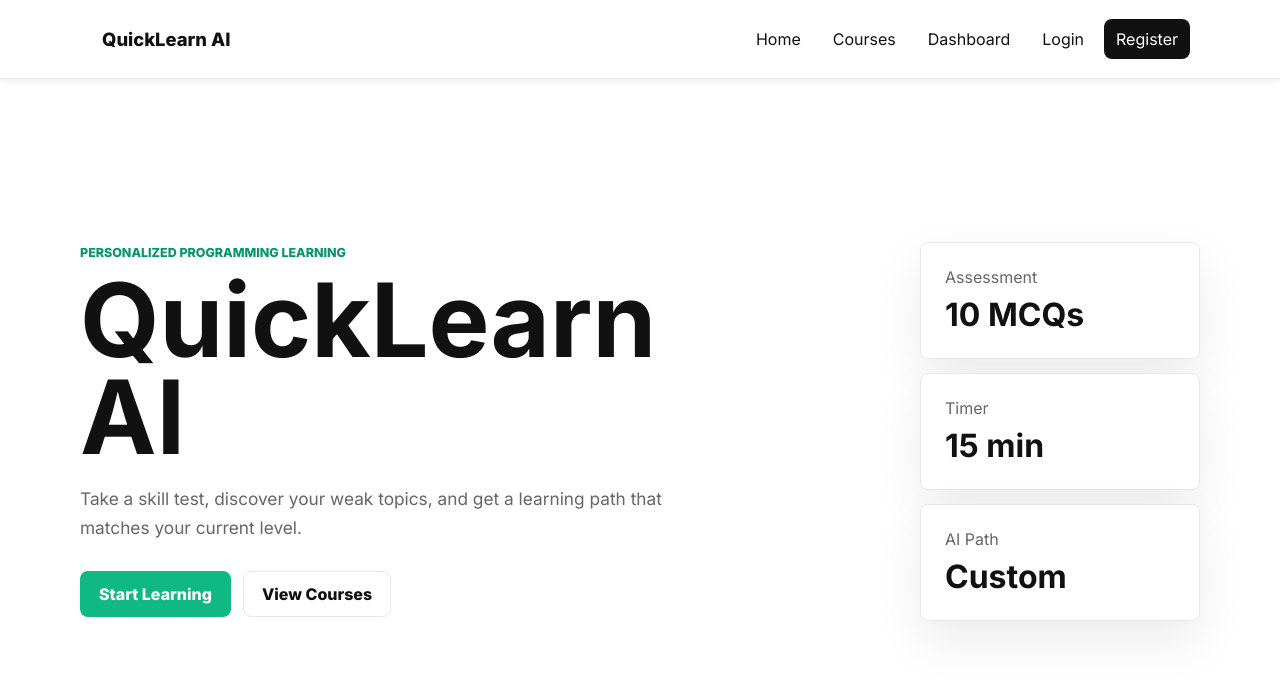
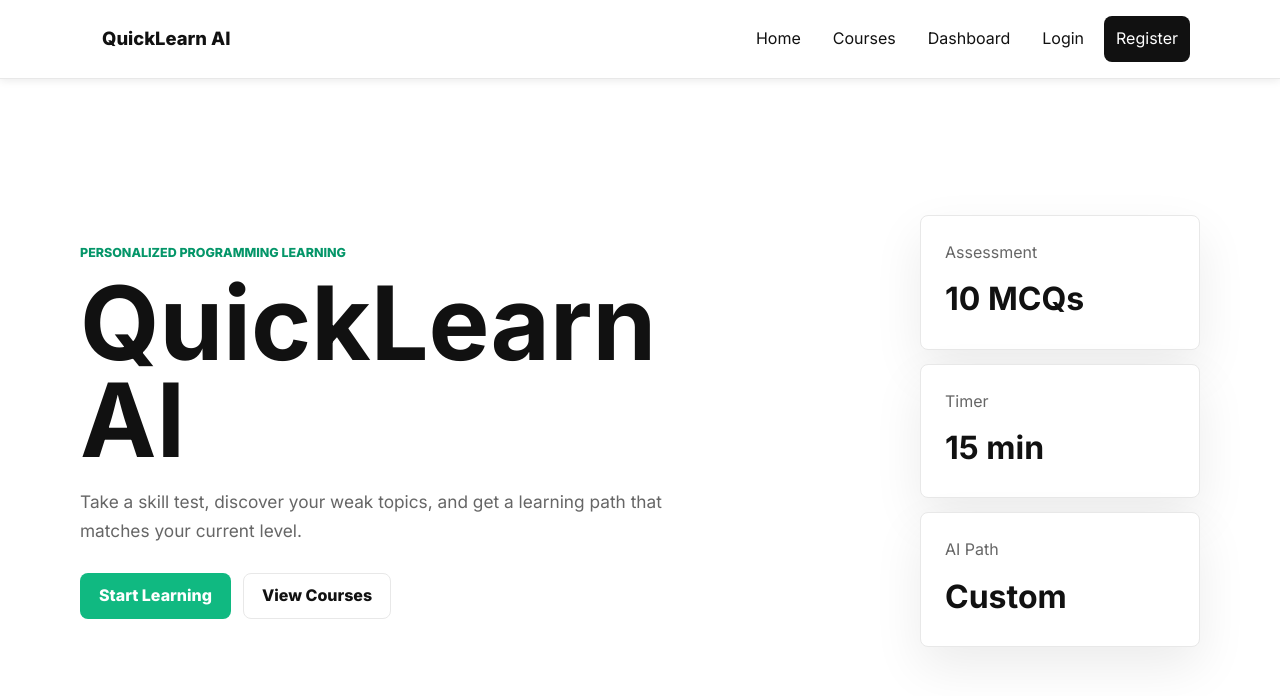
Before and after one commit to DEEPENDER-singh/QuickLearnAI, a website: page frontend/index.html in a window 1280 px wide. Drawn offline with Linux system fonts and the light colour scheme; no server answers.

Commit message:
Update typography styling

```diff
--- a/frontend/styles.css
+++ b/frontend/styles.css
@@ -18,7 +18,8 @@ body {
   margin: 0;
   background: var(--bg);
   color: var(--text);
-  font-family: "Inter", Arial, sans-serif;
+  font-family: "Inter", "Segoe UI", Arial, sans-serif;
+  line-height: 1.6;
 }
 
 button,
```
